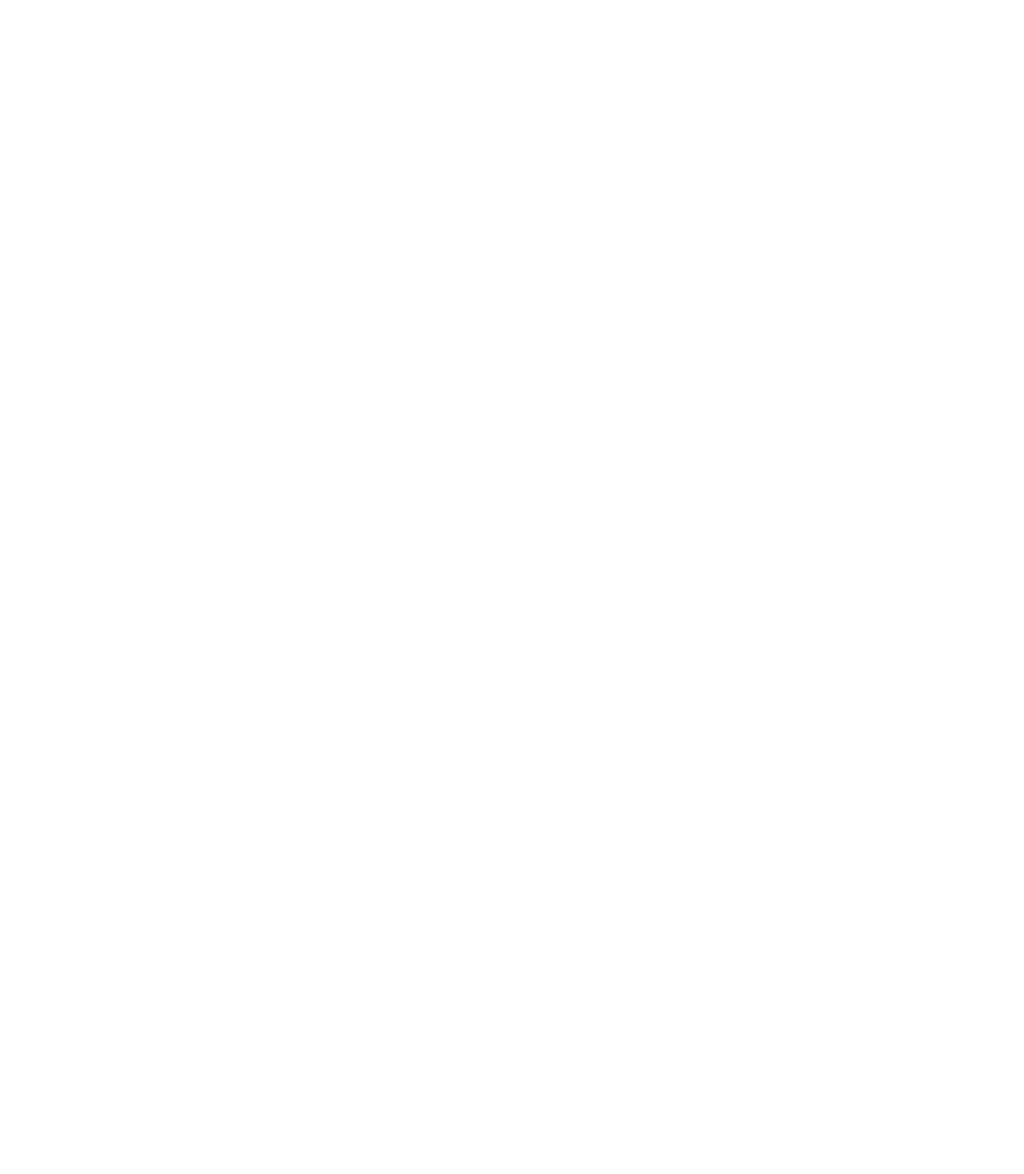
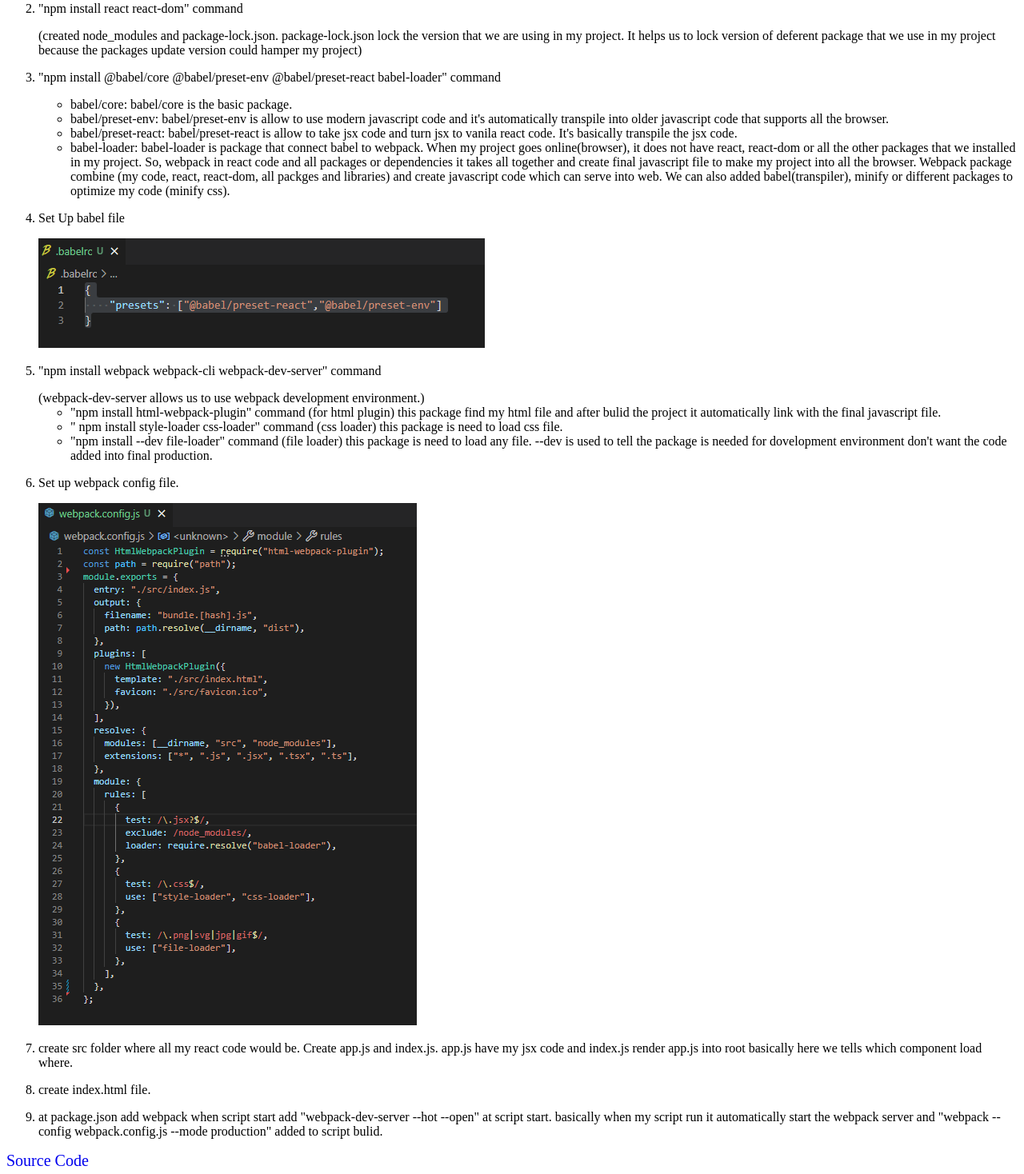
Before and after one commit to mdraihan34988/react_custom_build, a React app: page / in a window 1280 px wide. Shown: the part 300-1768 px from the top of the page at 80% size. Before the commit the page ends 800 px from the top, so only its background shows below. Built offline with nearby package versions, Linux system fonts and the light colour scheme.

Commit message:
update app.js page added description of this project

```diff
--- a/src/App.js
+++ b/src/App.js
@@ -1,11 +1,90 @@
 import React from "react";
 import "App.css"
 import ImageFile from "./download.png"
+import BabelFile from "./babel.png"
+import WebpackFile from "./webpack.png"
 
 const App = () => (
     <div>
-        <h1>Manual Set Up of React Project</h1>
         <div><img className="center" src={ImageFile} alt="image"/></div>
+        <h1>Manual Set Up of React Project in Easy Steps</h1>
+
+        <div>
+            <ol>
+                <li>
+                    <p>"npm init -y" command </p>
+                        <span>
+                            (create package.json file - this file hold   information about my project like which packeges libraries we are using in this project listed in package.json file. This file contains all the dependencies of my project)
+                        </span>
+
+                </li>
+
+                <li>
+                    <p>"npm install react react-dom" command</p>
+                        <span>
+                            (created node_modules and package-lock.json. package-lock.json lock the version that we are using in my project. It helps us to lock version of deferent package that we use in my project because the packages update version could hamper my project)
+                        </span>
+
+                </li>
+
+                <li>
+                    <p>"npm install @babel/core @babel/preset-env @babel/preset-react babel-loader" command</p>
+                        <ul>
+                            <li>babel/core: babel/core is the basic package.</li>
+                            <li>babel/preset-env: babel/preset-env is allow to use modern javascript code and it's automatically transpile into older javascript code that supports all the browser.</li>
+                            <li>babel/preset-react: babel/preset-react is allow to take jsx code and turn jsx to vanila react code. It's basically transpile the jsx code.</li>
+                            <li>babel-loader: babel-loader is package that connect babel to webpack. When my project goes online(browser), it does not have react, react-dom or all the other packages that we installed in my project. So, webpack in react code and all packages or dependencies it takes all together and create final javascript file to make my project into all the browser. Webpack package combine (my code, react, react-dom, all packges and libraries) and create javascript code which can serve into web. We can also added babel(transpiler), minify or different packages to optimize my code (minify css).</li>
+                        </ul>
+
+                </li>
+
+                <li>
+                    <p>Set Up babel file
+                    </p>
+                    <img src={BabelFile} alt="babel File"/>
+                </li>
+
+                <li>
+                    <p>"npm install webpack webpack-cli webpack-dev-server" command</p>
+                        <span>
+                            (webpack-dev-server allows us to use webpack development environment.)
+                        </span>
+                        <ul>
+                            <li>"npm install html-webpack-plugin" command <span>(for html plugin) this package find my html file and after bulid the project it automatically link with the final javascript file.</span></li>
+                            <li>" npm install style-loader css-loader" command <span>(css loader) this package is need to load css file.</span></li>
+                            <li>"npm install --dev file-loader" command <span>(file loader) this package is need to load any file. --dev is used to tell the package is needed for dovelopment environment don't want the code added into final production.</span></li>
+                        </ul>
+
+                </li>
+
+                <li>
+                    <p>Set up webpack config file.
+                    </p>
+                    <img src={WebpackFile} alt="webpack File"/>
+                </li>
+
+                <li>
+                    <p> create src folder where all my react code would be. Create app.js and index.js. app.js have my jsx code and index.js render app.js into root basically here we tells which component load where.
+                    </p>
+
+                </li>
+
+                <li>
+                    <p>create index.html file.
+                    </p>
+
+                </li>
+
+                <li>
+                    <p>at package.json add webpack when script start add "webpack-dev-server --hot --open" at script start. basically when my script run it automatically start the webpack server and "webpack --config webpack.config.js --mode production" added to script bulid.
+                    </p>
+
+                </li>
+            </ol>
+        </div>
+        <div>
+             <a href="https://github.com/mdraihan34988/react_custom_build" style={{cursor:"pointer",textDecoration:"none"}} > <span style={{fontSize:"20px"}}>Source Code</span></a>
+        </div>
     </div>
 );
 
```
